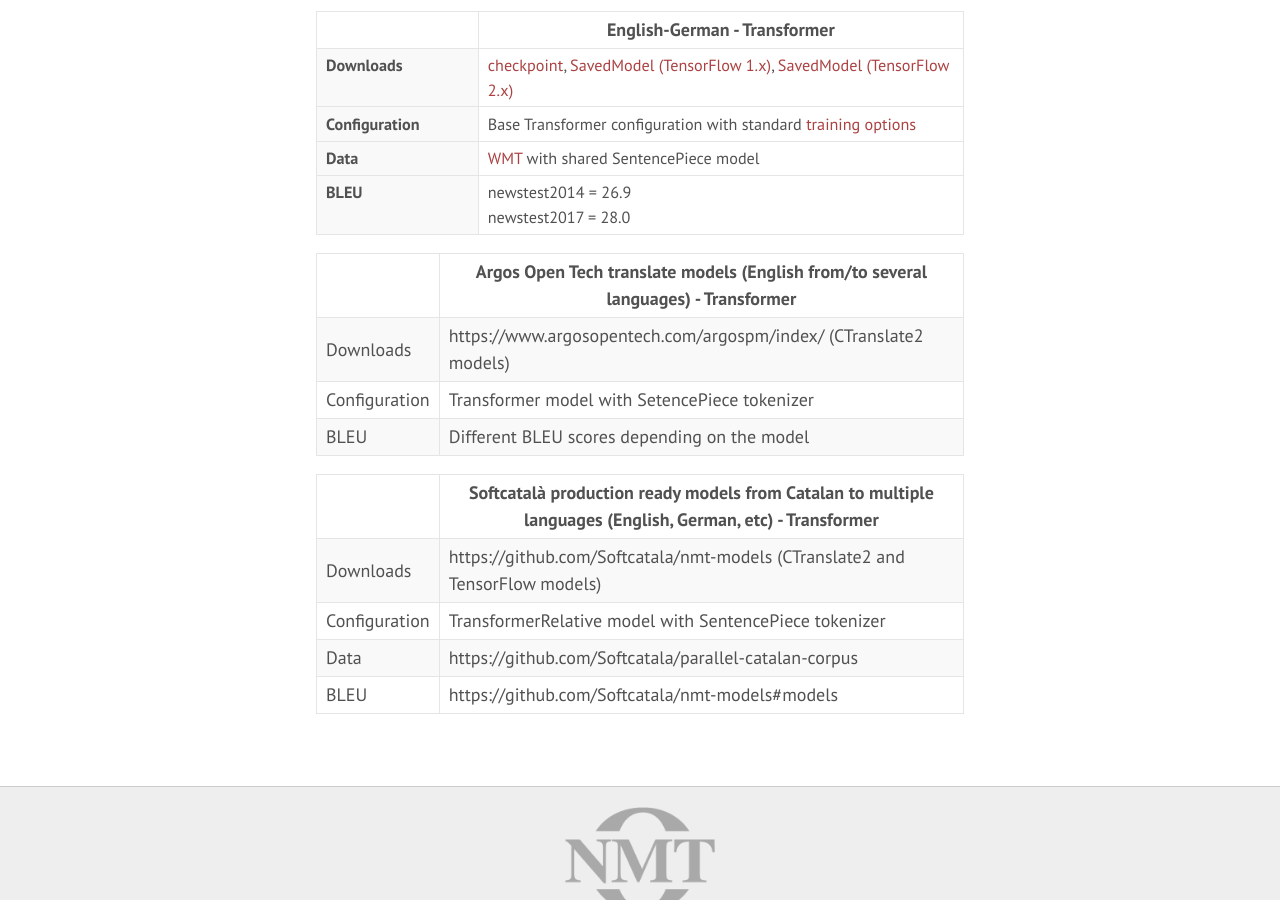
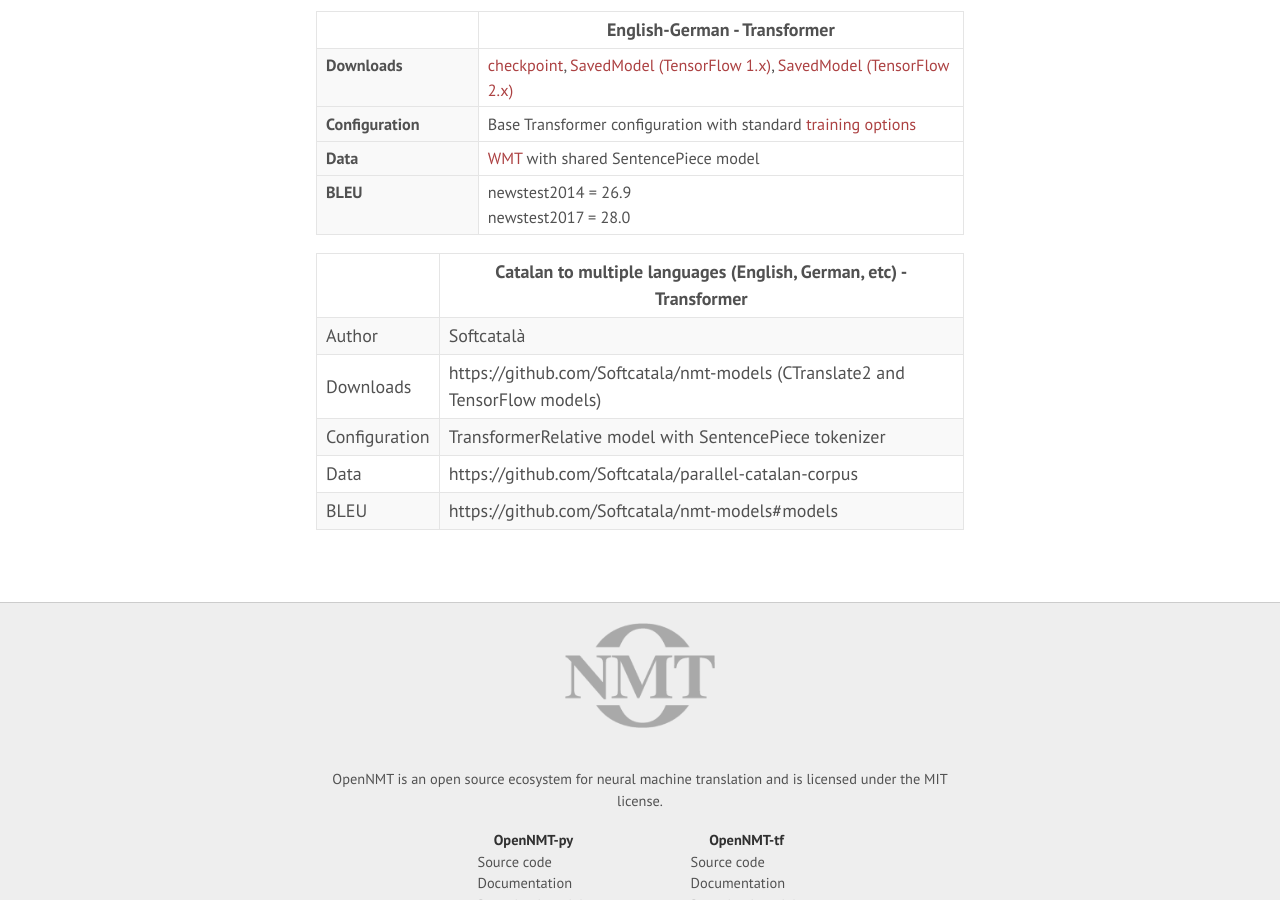
Before and after one commit to OpenNMT/opennmt.github.io, a Jekyll site: the page built from Models-tf.md, in a window 1280 px wide and 900 px high, scrolled down 386 px. Built offline with Jekyll 4.4.1, drawn with Linux system fonts in a browser that asks for light colours.

Commit message:
Remove  Argos Open Tech, Add Softcatalà as author anf fix title

```diff
--- a/Models-tf.md
+++ b/Models-tf.md
@@ -16,15 +16,9 @@ This page lists pretrained models for OpenNMT-tf.
 | BLEU | newstest2014 = 26.9<br/>newstest2017 = 28.0 |
 
 
-| | Argos Open Tech translate models (English from/to several languages)  - Transformer |
+| | Catalan to multiple languages (English, German, etc) - Transformer |
 | --- | --- |
-| Downloads | https://www.argosopentech.com/argospm/index/ (CTranslate2 models) |
-| Configuration |Transformer model with SetencePiece tokenizer |
-| BLEU | Different BLEU scores depending on the model |
-
-
-| | Softcatalà production ready models from Catalan to multiple languages (English, German, etc)  - Transformer |
-| --- | --- |
+| Author | Softcatalà |
 | Downloads | https://github.com/Softcatala/nmt-models (CTranslate2 and TensorFlow models) |
 | Configuration |TransformerRelative model with SentencePiece tokenizer |
 | Data | https://github.com/Softcatala/parallel-catalan-corpus |
```
